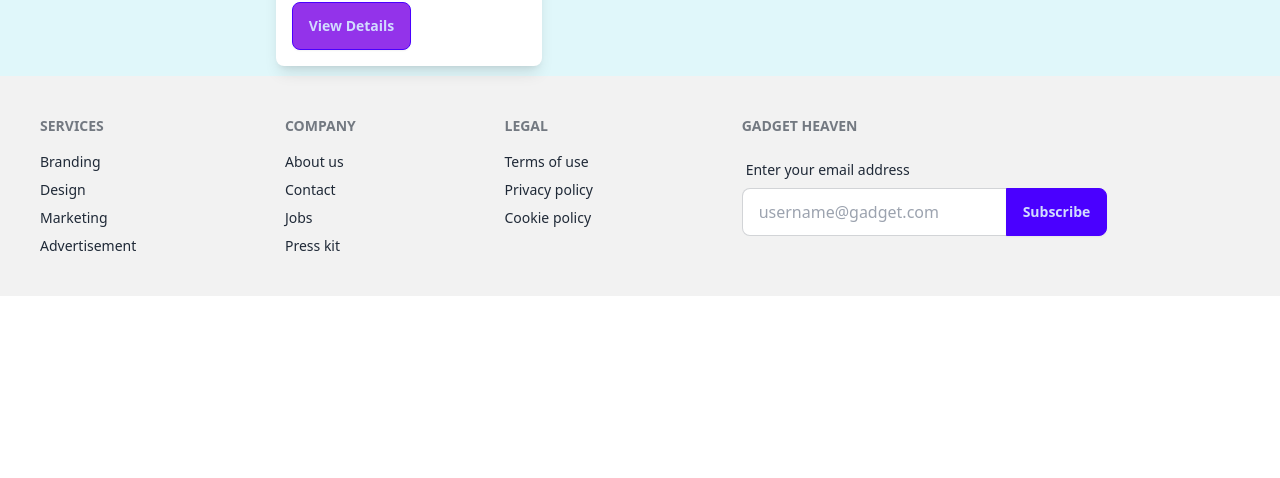
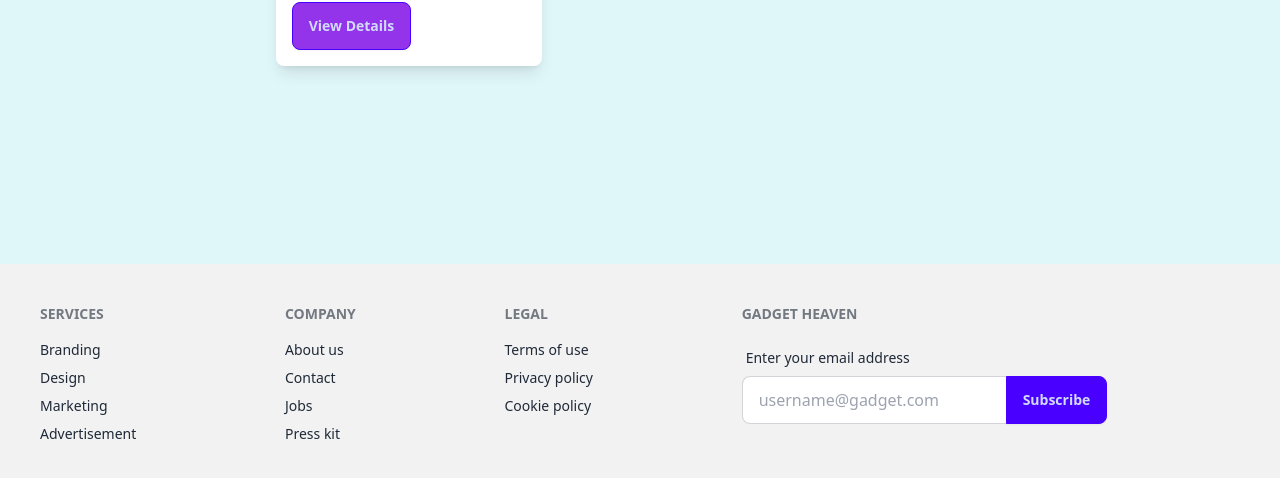
Before and after one commit to programming-hero-web-course-4/b10a8-gadget-heaven-Mthe001, a React (Vite) app: page / in a window 1280 px wide. Shown: the part 4775-5253 px from the top of the page. Before the commit the page ends 5071 px from the top, so only its background shows below. Built offline with nearby package versions, Linux system fonts and the light colour scheme.

Commit message:
fix:footer

```diff
--- a/src/Components/Footer/Footer.jsx
+++ b/src/Components/Footer/Footer.jsx
@@ -2,7 +2,7 @@ import React from 'react'
 
 function Footer() {
     return (
-        <div className=' mt-5 w-full'>
+        <div className='mt-52 w-full'>
 
             <footer className="footer bg-base-200 text-base-content p-10">
 
```
